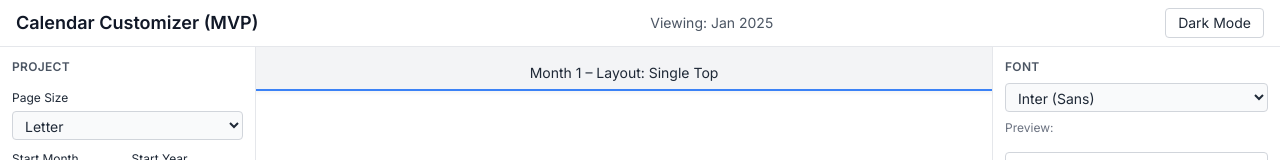
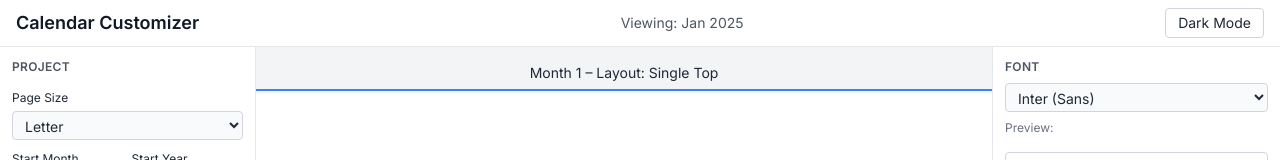
Before and after one commit to JoeProgrammer88/CalendarMaker, a React (Vite) app: page / in a window 1280 px wide. Shown: the top 160 px of the page. Built offline with nearby package versions, Linux system fonts and the light colour scheme.

Commit message:
Update header title remove "MVP" from Calendar Customizer

```diff
--- a/src/ui/App.tsx
+++ b/src/ui/App.tsx
@@ -36,7 +36,7 @@ export const App: React.FC = () => {
   return (
     <div className={dark ? 'dark min-h-screen flex flex-col' : 'min-h-screen flex flex-col'}>
       <header className="flex items-center justify-between px-4 py-2 border-b border-gray-200 dark:border-gray-700 bg-white dark:bg-gray-800 text-gray-800 dark:text-gray-100">
-        <h1 className="font-semibold text-lg text-gray-900 dark:text-gray-100">Calendar Customizer (MVP)</h1>
+  <h1 className="font-semibold text-lg text-gray-900 dark:text-gray-100">Calendar Customizer</h1>
         <div className="text-sm text-gray-600 dark:text-gray-200">Viewing: {['Jan','Feb','Mar','Apr','May','Jun','Jul','Aug','Sep','Oct','Nov','Dec'][realMonth]} {realYear}</div>
         <div className="flex items-center gap-2">
           <ThemeToggle />
```
